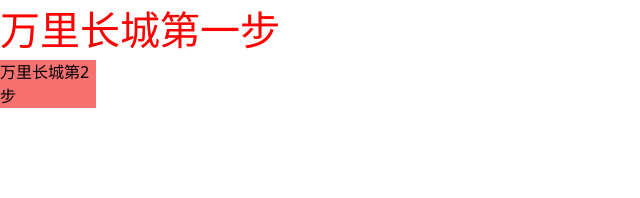
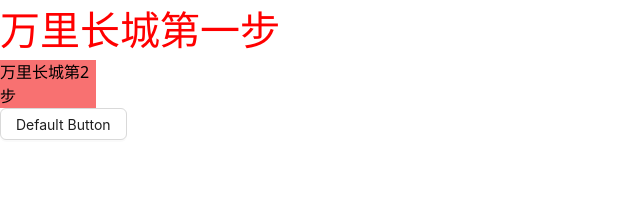
Before and after one commit to CodeAdventurers/ShareDex-FE, a React (Vite) app: page / in a window 1280 px wide. Shown: the top 198 px of the page, without its empty margins (0-640 px from the left). Built offline with nearby package versions, Linux system fonts and the light colour scheme.

Commit message:
feat: 安装antd

```diff
--- a/index.html
+++ b/index.html
@@ -4,7 +4,7 @@
     <meta charset="UTF-8" />
     <link rel="icon" type="image/svg+xml" href="/vite.svg" />
     <meta name="viewport" content="width=device-width, initial-scale=1.0" />
-    <title>Vite + React + TS</title>
+    <title>shareDex</title>
   </head>
   <body>
     <div id="root"></div>
--- a/package.json
+++ b/package.json
@@ -24,8 +24,11 @@
   },
   "dependencies": {
     "@vitejs/plugin-react-refresh": "^1.3.6",
+    "antd": "^5.5.2",
     "react": "^18.2.0",
-    "react-dom": "^18.2.0"
+    "react-dom": "^18.2.0",
+    "reset-css": "^5.0.1",
+    "typescript": "5.1.3"
   },
   "devDependencies": {
     "@commitlint/cli": "^17.6.5",
@@ -62,7 +65,6 @@
     "stylelint-config-standard-scss": "^9.0.0",
     "stylelint-prettier": "^3.0.0",
     "tailwindcss": "^3.3.2",
-    "typescript": "*",
     "vite": "^4.3.9",
     "vite-plugin-eslint": "^1.8.1"
   },
--- a/src/App.tsx
+++ b/src/App.tsx
@@ -1,10 +1,12 @@
 import './App.scss';
+import { Button } from 'antd';
 
 function App(): JSX.Element {
   return (
     <>
       <div className="App">万里长城第一步</div>
       <div className="bg-red-400 w-24">万里长城第2 步</div>
+      <Button>Default Button</Button>
     </>
   );
 }
--- a/src/main.tsx
+++ b/src/main.tsx
@@ -1,6 +1,7 @@
 import React from 'react';
 import ReactDOM from 'react-dom/client';
 import App from './App.tsx';
+import 'reset-css';
 import './index.css';
 
 ReactDOM.createRoot(document.getElementById('root') as HTMLElement).render(
```
Also changed, not shown: 1 other file (tests, documents, lock files or other folders).
